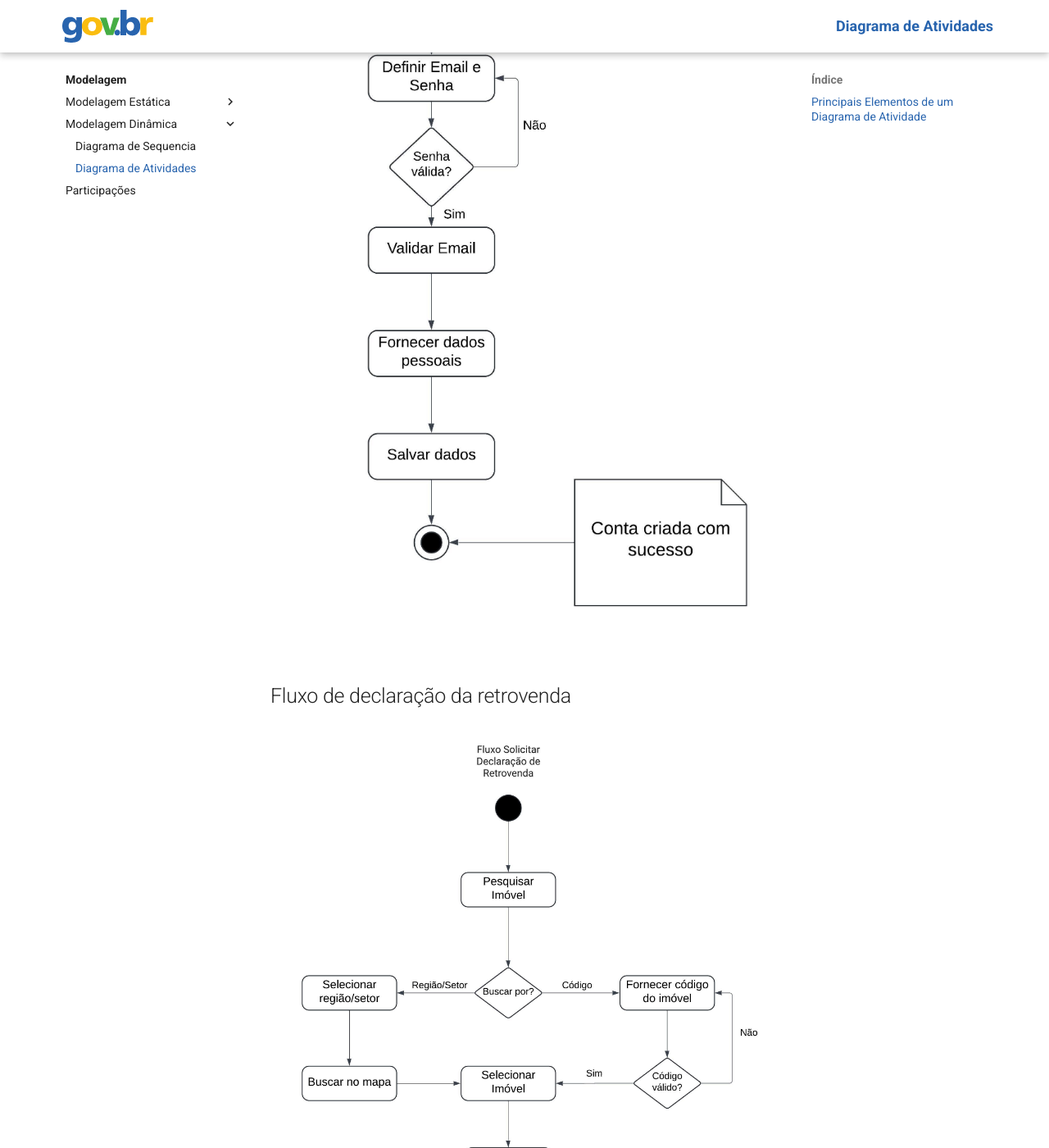
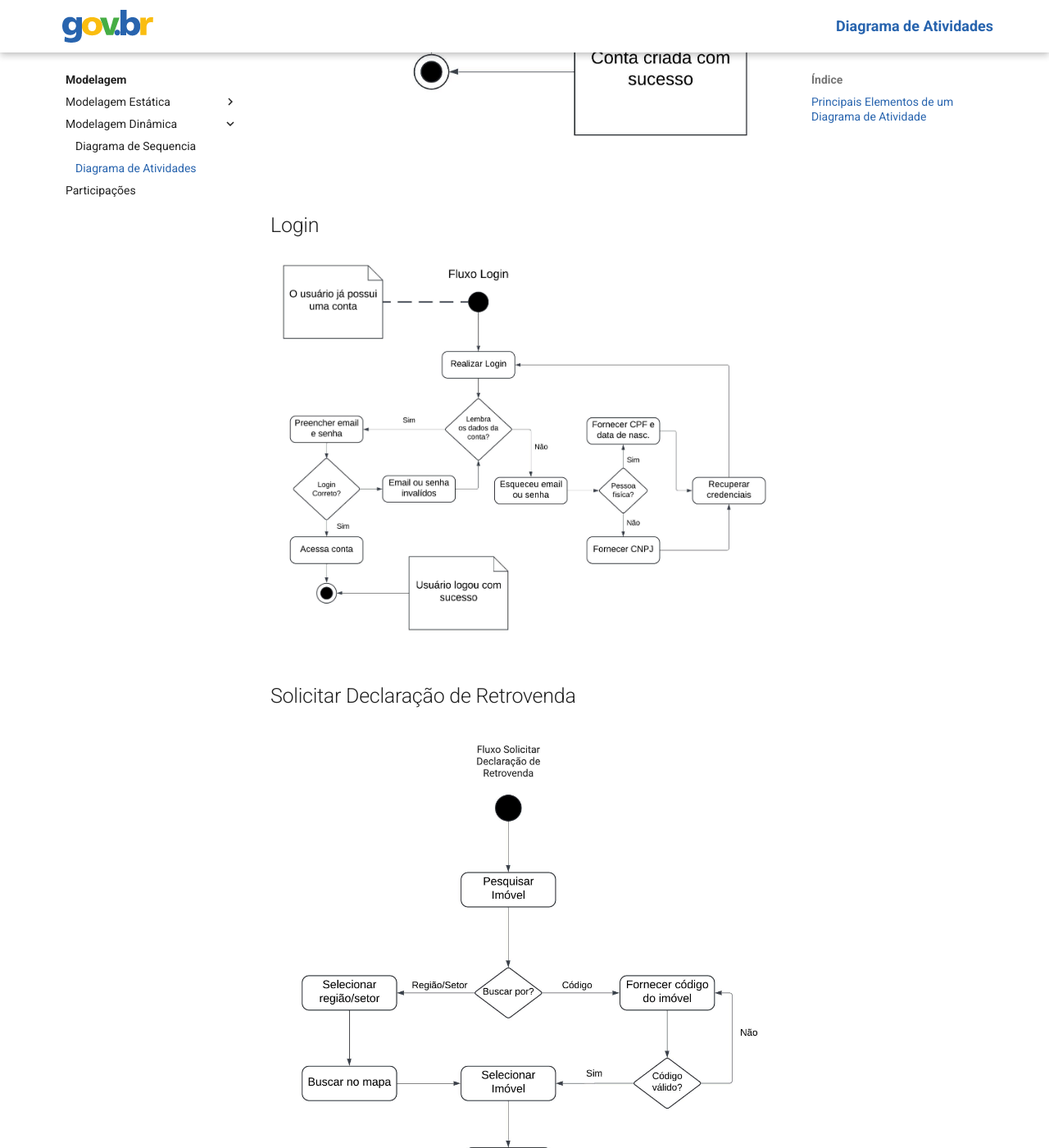
Before and after one commit to UnBArqDsw2024-1/2024.1_G3_My_gov, an MkDocs documentation site: the page built from docs/Modelagem/ModelagemDinamica/DiagramaDeAtividades.md, in a window 1280 px wide and 1400 px high, scrolled down 1932 px. Shown: the whole window at 82% size. Built offline with MkDocs 1.6.1 and Material for MkDocs 9.7.7, drawn with Linux system fonts in a browser that asks for light colours; some of the changed text lies outside the part shown.

Commit message:
feat: reestruturando componente

```diff
--- a/docs/Modelagem/ModelagemDinamica/DiagramaDeAtividades.md
+++ b/docs/Modelagem/ModelagemDinamica/DiagramaDeAtividades.md
@@ -30,15 +30,15 @@ Utilizados para organizar atividades que pertencem a diferentes agentes ou parte
 
 # Fluxos
 
-## Fluxo de login
+## Cadastro
+
+![Diagrama de atividades do cadastro](../../../../Assets/DiagramaAtividades/cadastro.jpeg)
+
+## Login
 
 ![Diagrama de atividades do login](../../../../Assets/DiagramaAtividades/login.jpeg)
 
-## Fluxo de cadastro
-
-![Diagrama de atividades do cadastro](../../../../Assets/DiagramaAtividades/cadastro.jpeg)
-
-## Fluxo de declaração da retrovenda
+## Solicitar Declaração de Retrovenda
 
 ![Diagrama de atividades da declaração da retrovenda](../../../../Assets/DiagramaAtividades/retrovenda.jpeg)
 
```
